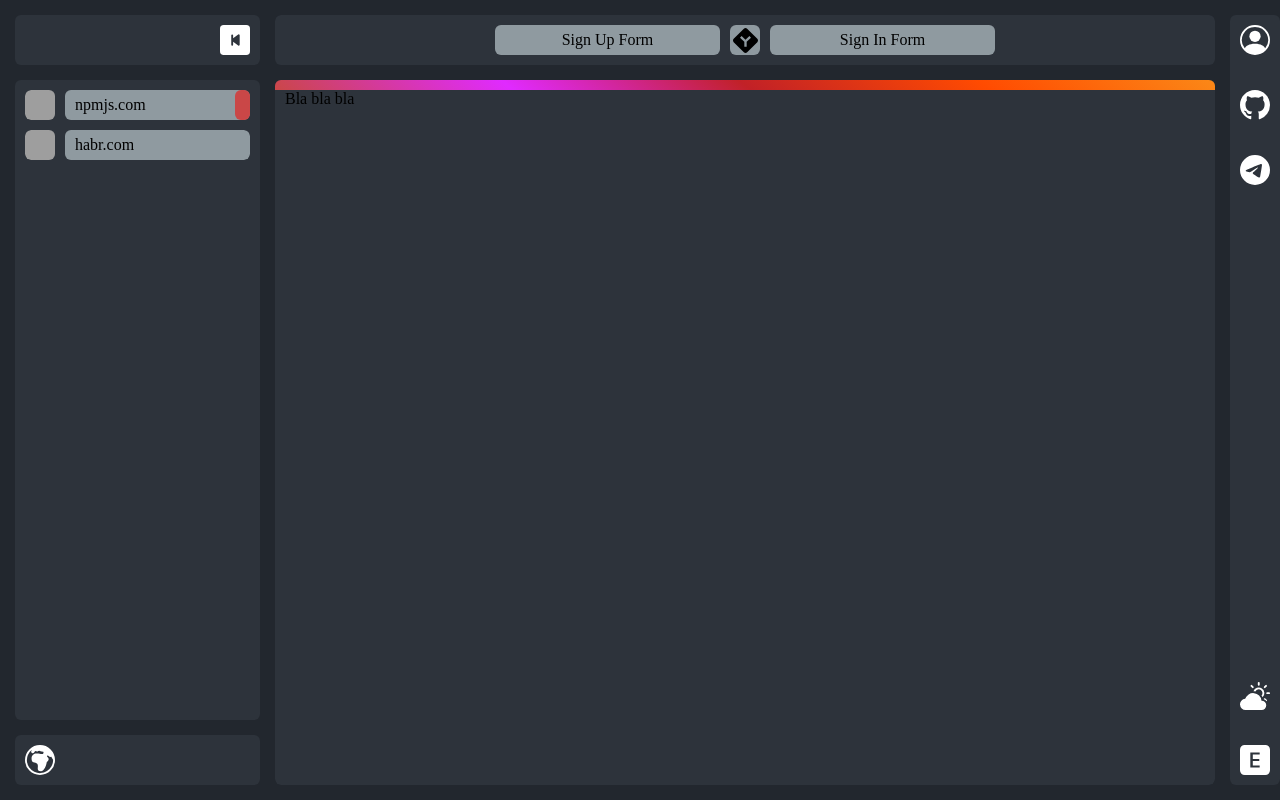
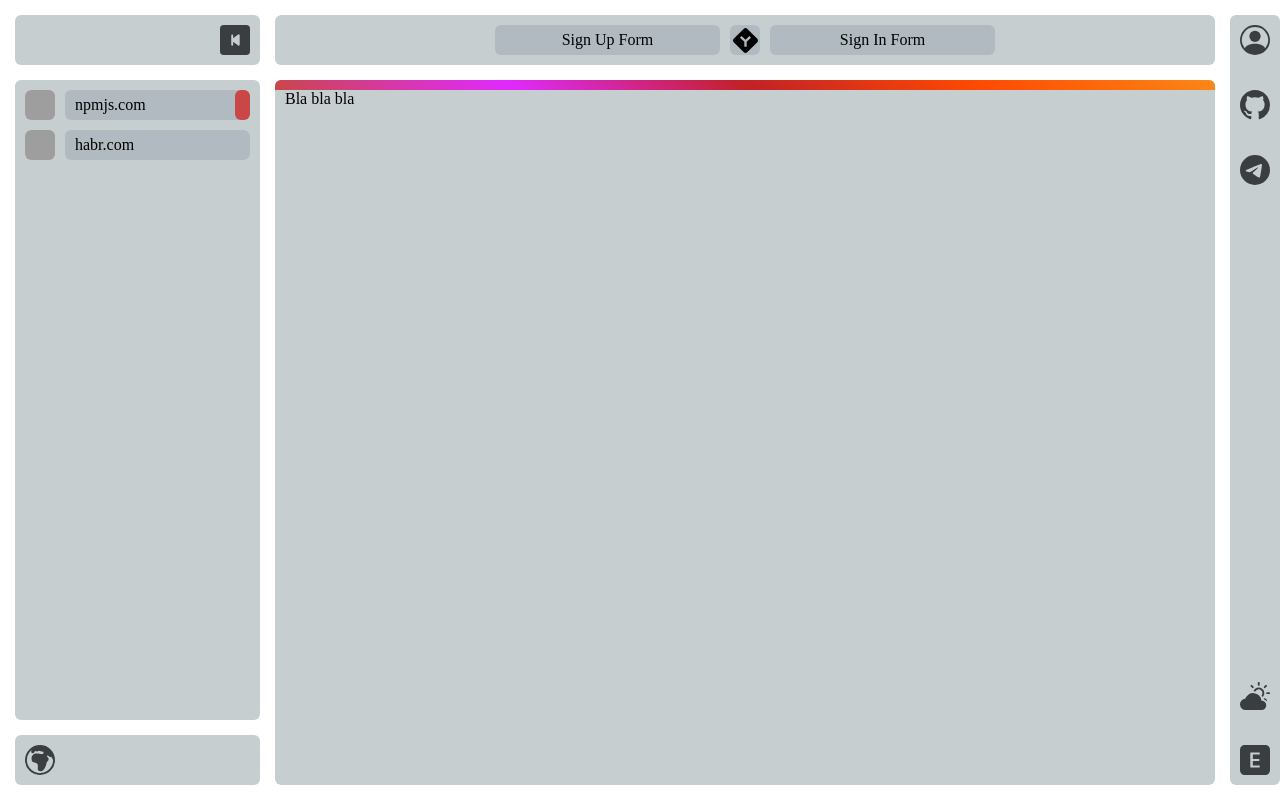
Before and after one commit to 0Ieg/MyForms, a React (Create React App) app: page /npmjs.com in a window 1280 px wide. Built offline with nearby package versions, Linux system fonts and the light colour scheme; grey boxes are pictures that could not be loaded.

Commit message:
Отказался от поэтапной смены темы в пользу единовременной. Рефакторинг

```diff
--- a/src/App.tsx
+++ b/src/App.tsx
@@ -1,16 +1,18 @@
 import { FC } from 'react';
-import { useSelector } from "react-redux";
-import { StateType } from './BLL/store';
 import styled from 'styled-components';
 import { GlobalStyles } from './globalStyles';
-import { ThemeType } from './BLL/themeReducer';
 import { Main } from './UI/main';
 import { Home } from './UI/home';
 import { Footer } from './UI/footer';
 import { Navbar } from './UI/nav';
 import { Links } from './UI/links';
 
-const StyledAPP = styled.div<{theme:ThemeType}>`
+import { StateType} from './BLL/store';
+import { ThemeProvider } from 'styled-components';
+import { useSelector } from 'react-redux';
+import { darkTheme, lightTheme } from './BLL/themeReducer';
+
+const StyledAPP = styled.div`
 height: 100vh;
 display: grid;
 grid-template-columns: 245px 1fr 50px;
@@ -18,27 +20,27 @@ grid-template-rows: 50px 1fr 50px;
 grid-template-areas:'home main links' 'nav main links' 'footer main links';
 grid-gap: var(--basic-gap);
 padding: var(--basic-gap) 0 var(--basic-gap) var(--basic-gap);
-background-color: ${({theme})=>theme.wbc};
+background-color: ${({theme})=>theme.colors.wbc};
 transition: var(--transition);
 &>header{
   grid-area: home;
-  background-color: ${({theme})=>theme.home.bc};
+  background-color: ${({theme})=>theme.colors.bc};
   svg{
-    fill: ${({theme})=>theme.home.fill};
+    fill: ${({theme})=>theme.colors.fill};
     transition: var(--transition);
   }
 }
 
 nav:first-of-type{
   grid-area: nav;
-  background-color: ${({theme})=>theme.nav.bc};
+  background-color: ${({theme})=>theme.colors.bc};
 }
 nav:last-of-type{
   grid-area: links;
-  background-color: ${({theme})=>theme.links.bc};
-  color: ${({theme})=>theme.links.c};
+  background-color: ${({theme})=>theme.colors.bc};
+  color: ${({theme})=>theme.colors.wbc};
   svg{
-    fill: ${({theme})=>theme.links.fill};
+    fill: ${({theme})=>theme.colors.fill};
     transition: var(--transition);
   }
 }
@@ -48,10 +50,10 @@ main{
 
 &>footer{
   grid-area: footer;
-  background-color: ${({theme})=>theme.footer.bc};
-  color: ${({theme})=>theme.footer.c};
+  background-color: ${({theme})=>theme.colors.bc};
+  color: ${({theme})=>theme.colors.wbc};
   svg{
-    fill: ${({theme})=>theme.links.fill};
+    fill: ${({theme})=>theme.colors.fill};
     transition: var(--transition);
   }
 }
@@ -63,17 +65,18 @@ main{
   background-color:var(--secondary-background-color);
 }
 `
-
 export const App: FC = () => {
-  const theme = useSelector((state:StateType)=>state.theme)
+  const sttheme = useSelector((state:StateType)=>state.theme.current)
   return (
-    <StyledAPP theme={theme}>
+    <ThemeProvider theme={sttheme === 'light' ? darkTheme : lightTheme}>
+      <StyledAPP>
         <Home />
         <Navbar />
         <Main />
-      <Links/>
+        <Links />
         <Footer />
         <GlobalStyles />
       </StyledAPP>
+    </ThemeProvider>
   )
 }
--- a/src/DAL/saga/saga-theme.ts
+++ b/src/DAL/saga/saga-theme.ts
@@ -1,24 +1,12 @@
 import { themeActionCreators } from '../../BLL/themeReducer';
 import { AT } from '../../BLL/npmjsReducer';
-import { put,takeEvery } from 'redux-saga/effects'
+import { put, takeEvery } from 'redux-saga/effects'
 
 const delay = (ms:number)=> new Promise(res=>setTimeout(res,ms))
 
 function* Worker(){
-  yield delay(10)
-  yield put(themeActionCreators.switchHomeThemeAC())
   yield delay(50)
-  yield put(themeActionCreators.switchNavThemeAC())
-  yield delay(50)
-  yield put(themeActionCreators.switchFooterThemeAC())
-  yield delay(50)
-  yield put(themeActionCreators.switchLinksThemeAC())
-  yield delay(50)
-  yield put(themeActionCreators.switchHeaderThemeAC())
-  yield delay(50)
-  yield put(themeActionCreators.switchMainrThemeAC())
-  yield delay(50)
-  yield put(themeActionCreators.switchBackThemeAC())
+  yield put(themeActionCreators.toogleThemeAC())
 }
 
 export function* Watcher(){
--- a/src/UI/forms/npmjs/npmjs.tsx
+++ b/src/UI/forms/npmjs/npmjs.tsx
@@ -4,25 +4,21 @@ import styled from "styled-components";
 import { Switcher } from "../../commons/switcher";
 import { SignUpForm } from "./signUp";
 import { SignInForm } from "./signIn";
-import { useSelector } from "react-redux";
-import { StateType } from "../../../BLL/store";
-import { ThemeType } from "../../../BLL/themeReducer";
 import { Information } from "./information";
 
-const FormsStyled = styled.div<({theme:ThemeType})>`
+const FormsStyled = styled.div`
 display: grid;
 grid-template-rows: max-content 1fr;
 .npmjs__switcher{
-  background-color: ${({theme})=>theme.main.bc};
+  background-color: ${({theme})=>theme.colors.bc};
 }
 .npmjs__information{
-  background-color: ${({theme})=>theme.main.bc};
+  background-color: ${({theme})=>theme.colors.bc};
 }
 `
 export const NpmjsForm:FC = ()=>{
-  const theme = useSelector((state:StateType)=>state.theme)
   return(
-    <FormsStyled theme={theme}>
+    <FormsStyled>
       <Switcher baseURL="/npmjs.com"/>
       <Routes>
         <Route path="/" element={<Information/>}/>
--- a/src/UI/forms/npmjs/signIn.tsx
+++ b/src/UI/forms/npmjs/signIn.tsx
@@ -4,7 +4,6 @@ import { NavLink } from "react-router-dom";
 import styled from "styled-components";
 import { InputStyled } from "./input";
 import { useSelector } from "react-redux";
-import { InitialStateType } from "../../../BLL/npmjsReducer";
 import { StateType } from "../../../BLL/store";
 
 
--- a/src/UI/links.tsx
+++ b/src/UI/links.tsx
@@ -45,14 +45,13 @@ grid-template-areas: 'links' '.' 'settings';
 `
 export const Links:FC = ()=>{
   const isEnglish = useSelector((state:StateType)=>state.profile.language === 'English')
-  const isDark = useSelector((state:StateType)=>state.theme.theme === 'dark')
+  const isDark = useSelector((state:StateType)=>state.theme.current === 'dark')
   const dispath = useDispatch()
   const themeHandler = ()=>{
-    dispath(themeActionCreators.switchThemeAC())
     dispath(npmjsActionCreators.asyncLoginAC())
   }
   const languageHandler = ()=>{
-    dispath(themeActionCreators.switchLanguageAC())
+    dispath(themeActionCreators.languageAC())
   }
 
   return(
--- a/src/UI/profile.tsx
+++ b/src/UI/profile.tsx
@@ -3,9 +3,8 @@ import { useSelector } from 'react-redux';
 import styled from 'styled-components';
 import { v1 } from 'uuid'
 import { StateType } from '../BLL/store';
-import { ThemeType } from '../BLL/themeReducer';
 
-const MyProfileStyled = styled.div<{theme:ThemeType}>`
+const MyProfileStyled = styled.div`
 display: grid;
 grid-template-rows: 50px 1fr;
 grid-gap: var(--basic-gap);
@@ -13,7 +12,7 @@ grid-template-areas: 'header' 'main';
 
 header{
   grid-area: header;
-  background-color: ${(({theme})=>theme.header.bc)};
+  background-color: ${({theme})=>theme.colors.bc};
   transition: var(--transition);
 }
 main{
@@ -27,7 +26,7 @@ main{
   '. .'
   'skillTitle skillTitle'
   'skills skills';
-  background-color: ${({theme})=>theme.main.bc};
+  background-color: ${({theme})=>theme.colors.bc};
   transition: var(--transition);
 }
 & >*{
@@ -82,13 +81,13 @@ main{
 `
 
 export const MyProfile:FC = ()=>{
-  const theme = useSelector((state:StateType)=>state.theme)
   const data = useSelector((state:StateType)=> state.profile)
   const isEnglish = data.language === 'English'
   const profile = useSelector((state:StateType)=>isEnglish? state.profile.data.eng : state.profile.data.rus)
   const skills = data.skills.map(skill=><div key={v1()}><span>{skill}</span></div>)
+  console.log("Перерисовка компоненты");
   return(
-    <MyProfileStyled theme={theme}>
+    <MyProfileStyled>
       <header>Some text</header>
       <main>
         <div className='photo'>
--- a/src/bll/themeReducer.ts
+++ b/src/bll/themeReducer.ts
@@ -1,120 +1,82 @@
-const tv ={
-  wbc:{
-    dark: '#22272e',
-    light: '#fff',
+import { DefaultTheme } from "styled-components"
+export enum ThemeEnum  {
+  light = "light",
+  dark = "dark"
+}
+export interface ITheme {
+  colors:{
+    wbc: string
+    bc: string
+    hover: string
+    fill: string
   },
-  bc:{
-    dark: '#2d333b',
-    light: '#c7cecf',
+  trans:{
+    transition: string
   },
-  hover:{
-    dark: '#ca4747',
-    light: '#97b1ab',
-  },
-  fill:{
-    dark: '#fff',
-    light: '#3b3e40',
+  media: {
+    extraLarge: string
+    large: string
+    medium: string
+    small: string
   }
 }
-const initialState = {
-  theme: 'dark' as 'dark' | 'light',
-  language:'Russian' as 'Russian' | 'English',
-  wbc: '#22272e',
-  home:{
-    bc: '#2d333b',
-    fill: '#fff',
+
+const baseTheme = {
+  trans:{
+    transition: 'all 0.3s ease-in-out',
   },
-  nav:{
-    bc: '#2d333b',
-  },
-  footer:{
-    bc: '#2d333b',
-    c: '#fff',
-  },
-  links:{
-    bc: '#2d333b',
-    fill: '#fff',
-  },
-  header:{
-    bc: '#2d333b',
-    fill: '#fff',
-  },
-  main:{
-    bc: '#2d333b',
-    fill: '#fff',
+  media: {
+    extraLarge: '(max-width: 1140px)',
+    large: '(max-width: 960px)',
+    medium: '(max-width: 720px)',
+    small: '(max-width: 540px)',
   },
 }
-export type ThemeType = typeof initialState
+export const darkTheme:DefaultTheme = {
+  ...baseTheme,
+  colors:{
+    wbc: '#22272e',
+    bc: '#2d333b',
+    hover: '#ca4747',
+    fill: '#fff',
+  }
+}
+export const lightTheme:DefaultTheme = {
+  ...baseTheme,
+  colors:{
+    wbc: '#fff',
+    bc: '#c7cecf',
+    hover: '#97b1ab',
+    fill: '#3b3e40',
+  }
+}
+
+const initialState = {
+  language: 'Russian'as 'Russian'| 'English',
+  current: ThemeEnum.dark
+}
+
+export type initialStateType = typeof initialState
 
 const AT = {
-  SWITCH_LANGUAGE: 'SWITCH_LANGUAGE',
-  SWITCH_THEME: 'theme/SWITCH_THEME',
-  SWITCH_HOME_THEME: 'theme/SWITCH_HOME_THEME',
-  SWITCH_NAV_THEME: 'theme/SWITCH_NAV_THEME',
-  SWITCH_FOOTER_THEME: 'theme/SWITCH_FOOTER_THEME',
-  SWITCH_LINKS_THEME: 'theme/SWITCH_LINKS_THEME',
-  SWITCH_HEADER_THEME: 'theme/SWITCH_HEADER_THEME',
-  SWITCH_MAIN_THEME: 'theme/SWITCH_MAIN_THEME',
-  SWITCH_BACK_THEME: 'theme/SWITCH_BACK_THEME',
-  ASYNC_SWITCH_THEME: 'theme/ASYNK_SWITCH_THEME',
+  LANGUAGE: 'LANGUAGE',
+  TOOGLE_THEME: 'theme/TOOGLE_THEME',
+  ASYNC_THEME: 'theme/ASYNC_THEME',
 } as const
 
 export const themeActionCreators = {
-  switchThemeAC(){return {type: AT.SWITCH_THEME}},
-  switchLanguageAC(){return {type: AT.SWITCH_LANGUAGE}},
-  switchHomeThemeAC(){return {type: AT.SWITCH_HOME_THEME}},
-  switchNavThemeAC(){return {type: AT.SWITCH_NAV_THEME}},
-  switchFooterThemeAC(){return {type: AT.SWITCH_FOOTER_THEME}},
-  switchLinksThemeAC(){return {type: AT.SWITCH_LINKS_THEME}},
-  switchHeaderThemeAC(){return {type: AT.SWITCH_HEADER_THEME}},
-  switchMainrThemeAC(){return {type: AT.SWITCH_MAIN_THEME}},
-  switchBackThemeAC(){return {type: AT.SWITCH_BACK_THEME}},
+  languageAC(){return {type: AT.LANGUAGE}},
+  toogleThemeAC(){return {type: AT.TOOGLE_THEME}},
+  asyncThemeAC(){return {type: AT.ASYNC_THEME}},
+
 }
 type ActionsTypes = ReturnType<typeof themeActionCreators[keyof typeof themeActionCreators]>
-
-export const themeReducer = ( state = initialState, action:ActionsTypes ):ThemeType =>{
+export const themeReducer = ( state = initialState, action:ActionsTypes ):initialStateType =>{
   switch (action.type){
-    case AT.SWITCH_THEME:
-      return {...state, theme:`${state.theme === 'dark'? 'light' : 'dark'}`}
-    case AT.SWITCH_LANGUAGE:
+    case AT.LANGUAGE:
       return {...state, language:`${state.language === 'Russian'? 'English' : 'Russian'}`}
-    case AT.SWITCH_HOME_THEME:
-      return {...state,
-        home:{...state.home,
-          bc:`${state.home.bc === tv.bc.dark?tv.bc.light:tv.bc.dark}`,
-          fill:`${state.links.fill === tv.fill.dark?tv.fill.light:tv.fill.dark}`,
-        }}
-    case AT.SWITCH_NAV_THEME:
-      return {...state,
-        nav:{...state.nav,
-          bc:`${state.nav.bc === tv.bc.dark?tv.bc.light:tv.bc.dark}`
-        }}
-    case AT.SWITCH_FOOTER_THEME:
-        return {...state,
-          footer:{...state.nav,
-            bc:`${state.footer.bc === tv.bc.dark?tv.bc.light:tv.bc.dark}`,
-            c:`${state.footer.c === '#fff'?'#000':'#fff'}`,
-        }}
-    case AT.SWITCH_LINKS_THEME:
-        return {...state,
-          links:{...state.nav,
-            bc:`${state.links.bc === tv.bc.dark?tv.bc.light:tv.bc.dark}`,
-            fill:`${state.links.fill === tv.fill.dark?tv.fill.light:tv.fill.dark}`,
-        }}
-    case AT.SWITCH_HEADER_THEME:
-      return {...state,
-        header:{...state.header,
-          bc:`${state.header.bc === tv.bc.dark?tv.bc.light:tv.bc.dark}`,
-          fill:`${state.header.fill === tv.fill.dark?tv.fill.light:tv.fill.dark}`,
-        }}
-    case AT.SWITCH_MAIN_THEME:
-      return {...state,
-        main:{...state.main,
-          bc:`${state.main.bc === tv.bc.dark?tv.bc.light:tv.bc.dark}`,
-          fill:`${state.main.fill === tv.fill.dark?tv.fill.light:tv.fill.dark}`,
-        }}
-    case AT.SWITCH_BACK_THEME:
-      return {...state, wbc:`${state.wbc === tv.wbc.dark?tv.wbc.light:tv.wbc.dark}`}
+    case AT.TOOGLE_THEME:
+      return {...state, current:state.current===ThemeEnum.dark? ThemeEnum.light: ThemeEnum.dark}
     default:
       return state
   }
--- /dev/null
+++ b/src/styled.d.ts
@@ -0,0 +1,6 @@
+import 'styled-components'
+import { ITheme } from './BLL/themeReducer'
+
+declare module 'styled-components' {
+  export interface DefaultTheme extends ITheme {}
+}
```
Lines whose indentation alone changed are shown as unchanged.
